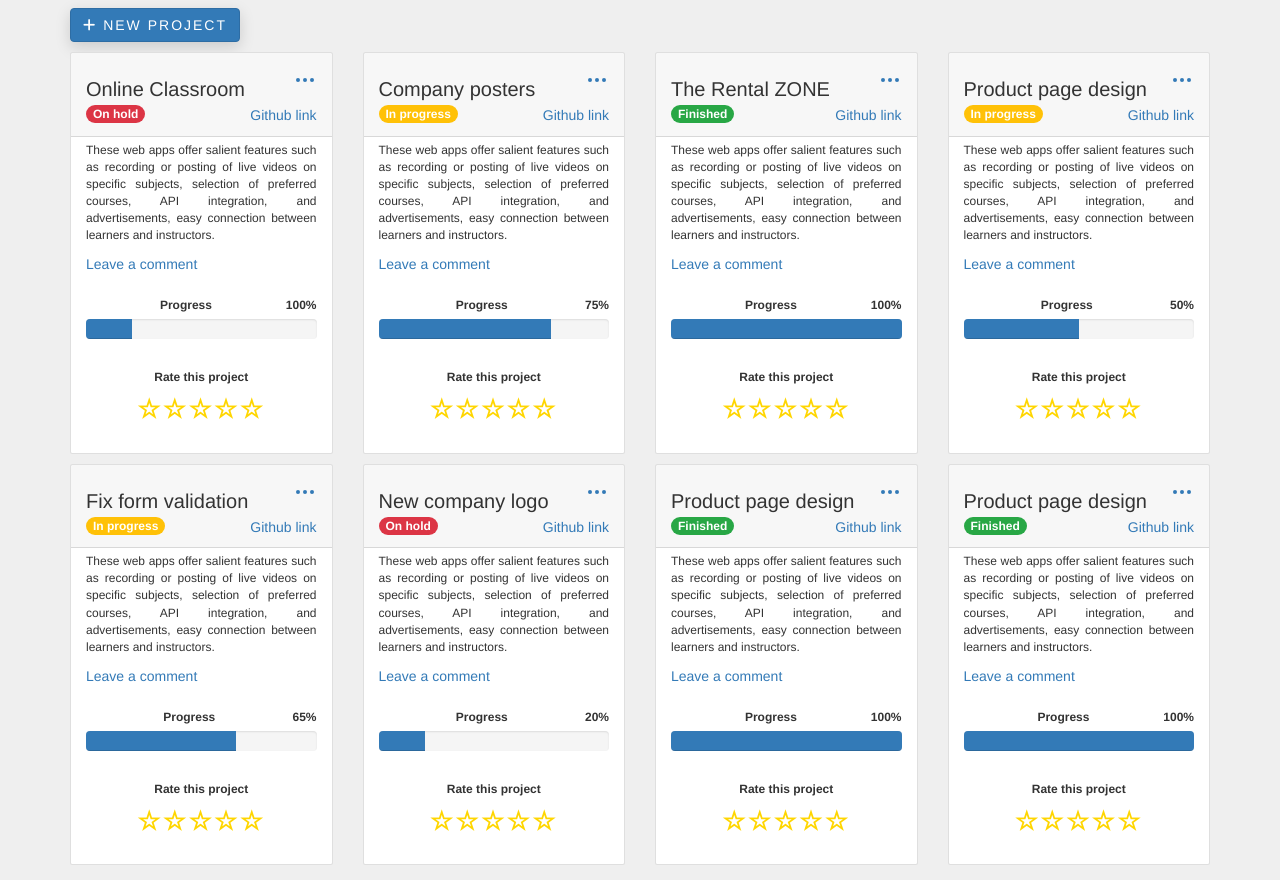
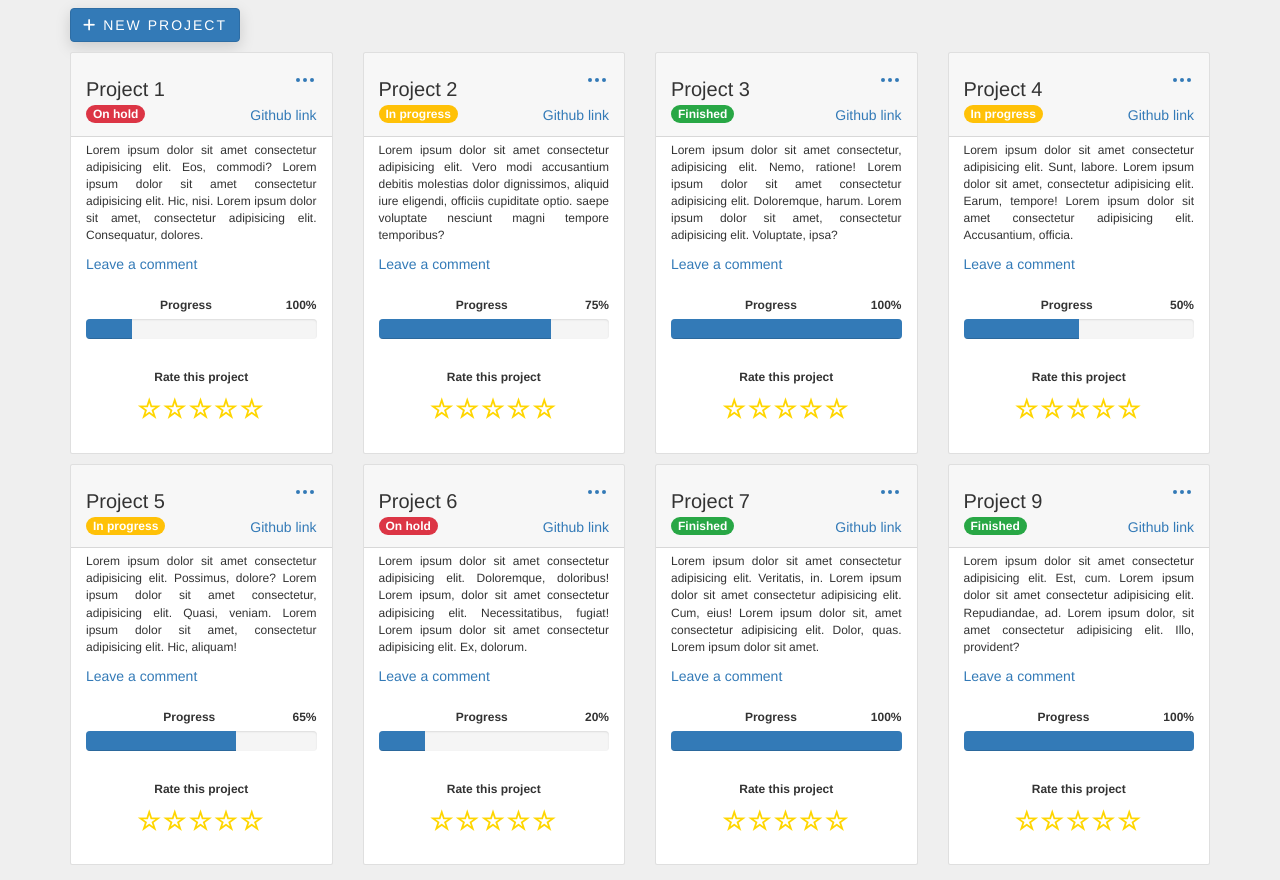
Before and after one commit to RNyaupane/mywebsite-portfolio, a website: page projectpage.html in a window 1280 px wide. Shown: the part 217-1097 px from the top of the page. Drawn offline with nearby package versions, Linux system fonts and the light colour scheme.

Commit message:
Edited on project page

```diff
--- a/projectpage.html
+++ b/projectpage.html
@@ -119,15 +119,15 @@
                                     </div>
                                 </div>
                             </div>
-                            <h5 class="card-title mb-0" style="font-size: 20px;">Online Classroom </h5>
+                            <h5 class="card-title mb-0" style="font-size: 20px;">Project 1</h5>
                             <div class="badge bg-danger my-2">On hold</div>
                             <a href="#" style="float: right; padding-top: 5px;">Github link</a>
                         </div>
                         <div class="card-body px-4 pt-2" style="text-justify: inter-word;">
                             <p style="text-align: left; text-align: justify; text-justify: inter-word;">
-                                These web apps offer salient features such as recording or posting of live videos on specific subjects,
-                                 selection of preferred courses, API integration, and advertisements,
-                                  easy connection between learners and instructors.</p>
+                                Lorem ipsum dolor sit amet consectetur adipisicing elit. Eos, commodi?
+                                Lorem ipsum dolor sit amet consectetur adipisicing elit. Hic, nisi.
+                                Lorem ipsum dolor sit amet, consectetur adipisicing elit. Consequatur, dolores.</p>
                                 <a href="#" class="link-secondary">Leave a comment</a>
                         </div>
                         <ul class="list-group list-group-flush">
@@ -168,14 +168,16 @@
                                     </div>
                                 </div>
                             </div>
-                            <h5 class="card-title mb-0" style="font-size: 20px;">Company posters</h5>
+                            <h5 class="card-title mb-0" style="font-size: 20px;">Project 2</h5>
                             <div class="badge bg-warning my-2">In progress</div>
                             <a href="#" style="float: right; padding-top: 5px;">Github link</a>
                         </div>
                         <div class="card-body px-4 pt-2">
-                            <p style="text-align: left; text-align: justify; text-justify: inter-word;">These web apps offer salient features such as recording or posting of live videos on specific subjects,
-                                selection of preferred courses, API integration, and advertisements,
-                                 easy connection between learners and instructors.</p>
+                            <p style="text-align: left; text-align: justify; text-justify: inter-word;">
+                              Lorem ipsum dolor sit amet consectetur adipisicing elit. Vero modi accusantium debitis molestias dolor dignissimos,
+                               aliquid iure eligendi, officiis cupiditate optio. saepe voluptate nesciunt magni tempore temporibus?
+
+                            </p>
                                 <a href="#" class="link-secondary">Leave a comment</a>
                         </div>
                         <ul class="list-group list-group-flush">
@@ -216,14 +218,16 @@
                                     </div>
                                 </div>
                             </div>
-                            <h5 class="card-title mb-0" style="font-size: 20px;">The Rental ZONE</h5>
+                            <h5 class="card-title mb-0" style="font-size: 20px;">Project 3</h5>
                             <div class="badge bg-success my-2">Finished</div>
                             <a href="#" style="float: right; padding-top: 5px;">Github link</a>
                         </div>
                         <div class="card-body px-4 pt-2">
-                            <p style="text-align: left; text-align: justify; text-justify: inter-word;">These web apps offer salient features such as recording or posting of live videos on specific subjects,
-                                selection of preferred courses, API integration, and advertisements,
-                                 easy connection between learners and instructors.</p>
+                            <p style="text-align: left; text-align: justify; text-justify: inter-word;">
+                              Lorem ipsum dolor sit amet consectetur, adipisicing elit. Nemo, ratione!
+                              Lorem ipsum dolor sit amet consectetur adipisicing elit. Doloremque, harum.
+                              Lorem ipsum dolor sit amet, consectetur adipisicing elit. Voluptate, ipsa?
+                              </p>
                                 <a href="#" class="link-secondary">Leave a comment</a>
 
                         </div>
@@ -265,14 +269,16 @@
                                     </div>
                                 </div>
                             </div>
-                            <h5 class="card-title mb-0" style="font-size: 20px;">Product page design</h5>
+                            <h5 class="card-title mb-0" style="font-size: 20px;">Project 4</h5>
                             <div class="badge bg-warning my-2">In progress</div>
                             <a href="#" style="float: right; padding-top: 5px;">Github link</a>
                         </div>
                         <div class="card-body px-4 pt-2">
-                            <p style="text-align: left; text-align: justify; text-justify: inter-word;">These web apps offer salient features such as recording or posting of live videos on specific subjects,
-                                selection of preferred courses, API integration, and advertisements,
-                                 easy connection between learners and instructors.</p>
+                            <p style="text-align: left; text-align: justify; text-justify: inter-word;">
+                              Lorem ipsum dolor sit amet consectetur adipisicing elit. Sunt, labore.
+                              Lorem ipsum dolor sit amet, consectetur adipisicing elit. Earum, tempore!
+                              Lorem ipsum dolor sit amet consectetur adipisicing elit. Accusantium, officia.
+                            </p>
                                  <a href="#" class="link-secondary">Leave a comment</a>
 
 
@@ -317,14 +323,16 @@
                                     </div>
                                 </div>
                             </div>
-                            <h5 class="card-title mb-0" style="font-size: 20px;">Fix form validation</h5>
+                            <h5 class="card-title mb-0" style="font-size: 20px;">Project 5</h5>
                             <div class="badge bg-warning my-2">In progress</div>
                             <a href="#" style="float: right; padding-top: 5px;">Github link</a>
                         </div>
                         <div class="card-body px-4 pt-2">
-                            <p style="text-align: left; text-align: justify; text-justify: inter-word;">These web apps offer salient features such as recording or posting of live videos on specific subjects,
-                                selection of preferred courses, API integration, and advertisements,
-                                 easy connection between learners and instructors.</p>
+                            <p style="text-align: left; text-align: justify; text-justify: inter-word;">
+                              Lorem ipsum dolor sit amet consectetur adipisicing elit. Possimus, dolore?
+                              Lorem ipsum dolor sit amet consectetur, adipisicing elit. Quasi, veniam.
+                              Lorem ipsum dolor sit amet, consectetur adipisicing elit. Hic, aliquam!
+                            </p>
                                  <a href="#" class="link-secondary">Leave a comment</a>
 
                         </div>
@@ -367,14 +375,16 @@
                                     </div>
                                 </div>
                             </div>
-                            <h5 class="card-title mb-0" style="font-size: 20px;">New company logo</h5>
+                            <h5 class="card-title mb-0" style="font-size: 20px;">Project 6</h5>
                             <div class="badge bg-danger my-2">On hold</div>
                             <a href="#" style="float: right; padding-top: 5px;">Github link</a>
                         </div>
                         <div class="card-body px-4 pt-2">
-                            <p style="text-align: left; text-align: justify; text-justify: inter-word;">These web apps offer salient features such as recording or posting of live videos on specific subjects,
-                                selection of preferred courses, API integration, and advertisements,
-                                 easy connection between learners and instructors.</p>
+                            <p style="text-align: left; text-align: justify; text-justify: inter-word;">
+                              Lorem ipsum dolor sit amet consectetur adipisicing elit. Doloremque, doloribus!
+                              Lorem ipsum, dolor sit amet consectetur adipisicing elit. Necessitatibus, fugiat!
+                              Lorem ipsum dolor sit amet consectetur adipisicing elit. Ex, dolorum.
+                            </p>
                                  <a href="#" class="link-secondary">Leave a comment</a>
 
                         </div>
@@ -416,14 +426,17 @@
                                     </div>
                                 </div>
                             </div>
-                            <h5 class="card-title mb-0" style="font-size: 20px;">Product page design</h5>
+                            <h5 class="card-title mb-0" style="font-size: 20px;">Project 7</h5>
                             <div class="badge bg-success my-2">Finished</div>
                             <a href="#" style="float: right; padding-top: 5px;">Github link</a>
                         </div>
                         <div class="card-body px-4 pt-2">
-                            <p style="text-align: left; text-align: justify; text-justify: inter-word;">These web apps offer salient features such as recording or posting of live videos on specific subjects,
-                                selection of preferred courses, API integration, and advertisements,
-                                 easy connection between learners and instructors.</p>
+                            <p style="text-align: left; text-align: justify; text-justify: inter-word;">
+                              Lorem ipsum dolor sit amet consectetur adipisicing elit. Veritatis, in.
+                              Lorem ipsum dolor sit amet consectetur adipisicing elit. Cum, eius!
+                              Lorem ipsum dolor sit, amet consectetur adipisicing elit. Dolor, quas.
+                              Lorem ipsum dolor sit amet.
+                            </p>
                                 <a href="#" class="link-secondary">Leave a comment</a>
 
                         </div>
@@ -465,14 +478,16 @@
                                     </div>
                                 </div>
                             </div>
-                            <h5 class="card-title mb-0" style="font-size: 20px;">Product page design</h5>
+                            <h5 class="card-title mb-0" style="font-size: 20px;">Project 9</h5>
                             <div class="badge bg-success my-2">Finished</div>
                             <a href="#" style="float: right; padding-top: 5px;">Github link</a>
                         </div>
                         <div class="card-body px-4 pt-2">
-                            <p style="text-align: left; text-align: justify; text-justify: inter-word;">These web apps offer salient features such as recording or posting of live videos on specific subjects,
-                                selection of preferred courses, API integration, and advertisements,
-                                 easy connection between learners and instructors.</p>
+                            <p style="text-align: left; text-align: justify; text-justify: inter-word;">
+                                Lorem ipsum dolor sit amet consectetur adipisicing elit. Est, cum.
+                                Lorem ipsum dolor sit amet consectetur adipisicing elit. Repudiandae, ad.
+                                Lorem ipsum dolor, sit amet consectetur adipisicing elit. Illo, provident?
+                            </p>
                                 <a href="#" class="link-secondary">Leave a comment</a>
 
                         </div>
```
